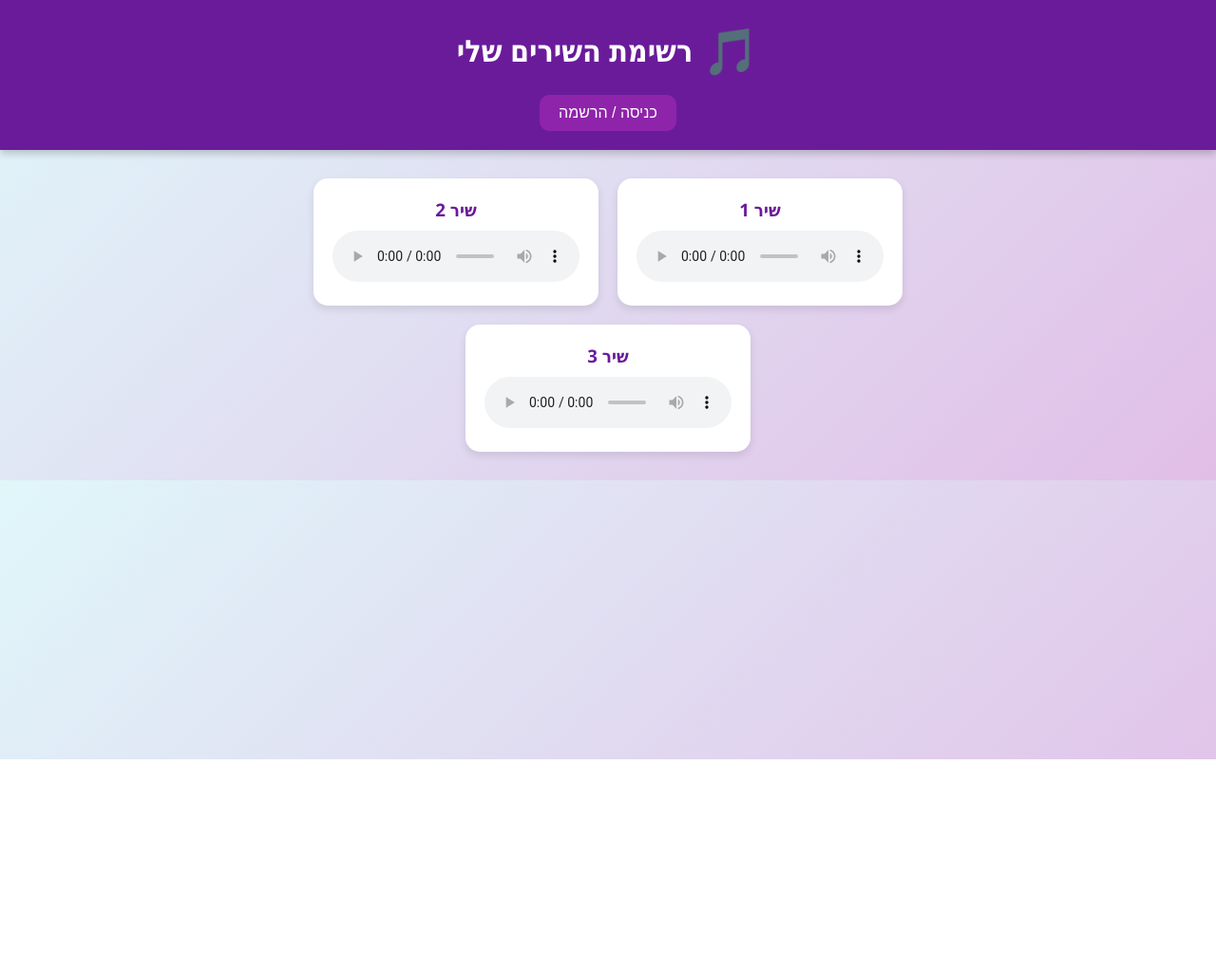
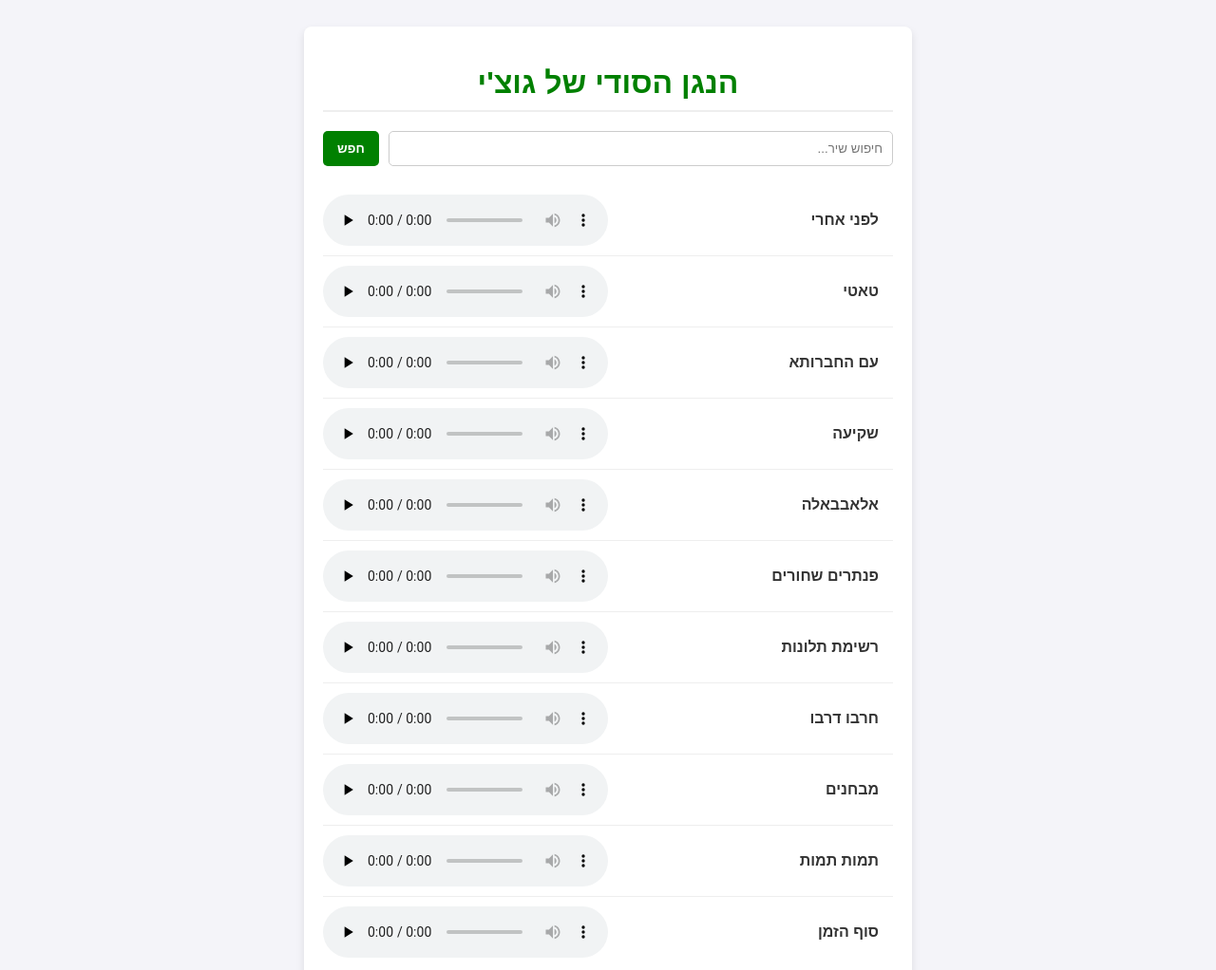
Before and after one commit to i0527685490-source/gocci, a plain HTML site: page index.html in a window 1280 px wide. Shown: the top 1022 px of the page at 95% size. Before the commit the page ends 800 px from the top, so only its background shows below. Drawn offline with Linux system fonts and the light colour scheme.

Commit message:
index.html

```diff
--- a/index.html
+++ b/index.html
@@ -1,261 +1,170 @@
 <!DOCTYPE html>
-<html lang="he">
+<html lang="he" dir="rtl">
 <head>
-  <meta charset="UTF-8" />
-  <meta name="viewport" content="width=device-width, initial-scale=1.0" />
-  <title>🎵 רשימת השירים שלי</title>
+    <meta charset="UTF-8">
+    <meta name="viewport" content="width=device-width, initial-scale=1.0">
+    <title>הנגן הסודי של גוצ'י</title>
     <style>
         body {
-      font-family: 'Segoe UI', Tahoma, sans-serif;
-      background: linear-gradient(135deg, #e0f7fa, #e1bee7);
-      margin: 0;
-      padding: 0;
-      direction: rtl;
+            font-family: Arial, sans-serif;
+            background-color: #f4f4f9;
+            color: #333;
             text-align: center;
+            padding: 20px;
         }
-
-    header {
-      background: #6a1b9a;
+        .player-container {
+            max-width: 600px;
+            margin: 0 auto;
+            background: #fff;
+            padding: 20px;
+            border-radius: 8px;
+            box-shadow: 0 4px 8px rgba(0,0,0,0.1);
+        }
+        h1 {
+            color: #008000; /* שינוי צבע לכותרת החדשה */
+            border-bottom: 2px solid #eee;
+            padding-bottom: 10px;
+            margin-bottom: 20px;
+        }
+        .search-bar {
+            display: flex;
+            margin-bottom: 20px;
+            gap: 10px;
+        }
+        .search-bar input {
+            flex-grow: 1;
+            padding: 10px;
+            border: 1px solid #ccc;
+            border-radius: 5px;
+            text-align: right;
+        }
+        .search-bar button {
+            padding: 10px 15px;
+            background-color: #008000;
             color: white;
-      padding: 20px;
-      box-shadow: 0 4px 8px rgba(0,0,0,0.2);
+            border: none;
+            border-radius: 5px;
+            cursor: pointer;
+            font-weight: bold;
         }
-
-    header h1 {
-      font-size: 2em;
-      margin: 0;
+        .search-bar button:hover {
+            background-color: #006400;
+        }
+        .song-item {
             display: flex;
             align-items: center;
-      justify-content: center;
-      gap: 10px;
+            justify-content: space-between;
+            padding: 10px 0;
+            border-bottom: 1px solid #eee;
         }
-
-    header h1 span {
-      font-size: 1.5em;
+        .song-item:last-child {
+            border-bottom: none;
         }
-
-    #loginBtn {
-      background-color: #8e24aa;
-      color: white;
-      border: none;
-      border-radius: 10px;
-      padding: 10px 20px;
-      margin-top: 15px;
-      cursor: pointer;
-      font-size: 1em;
-      transition: 0.3s;
+        .song-title {
+            flex-grow: 1;
+            text-align: right;
+            padding-right: 15px;
+            font-weight: bold;
         }
-
-    #loginBtn:hover {
-      background-color: #ab47bc;
-    }
-
-    main {
-      margin: 30px auto;
-      max-width: 900px;
-      display: flex;
-      flex-wrap: wrap;
-      justify-content: center;
-      gap: 20px;
-    }
-
-    .card {
-      background-color: white;
-      border-radius: 15px;
-      width: 260px;
-      box-shadow: 0 4px 8px rgba(0,0,0,0.1);
-      padding: 20px;
-      transition: 0.3s;
-    }
-
-    .card:hover {
-      transform: translateY(-5px);
-      box-shadow: 0 6px 12px rgba(0,0,0,0.15);
-    }
-
-    .card h3 {
-      margin: 0 0 10px;
-      color: #6a1b9a;
-    }
-
         audio {
             width: 100%;
-      outline: none;
+            max-width: 300px;
         }
-
-    input[type="text"] {
-      width: 90%;
-      padding: 6px;
-      margin-bottom: 10px;
-      border-radius: 6px;
-      border: 1px solid #ccc;
+        @media (max-width: 600px) {
+            .song-item {
+                flex-direction: column;
+                align-items: flex-start;
             }
-
-    button.saveBtn {
-      background-color: #6a1b9a;
-      color: white;
-      border: none;
-      border-radius: 8px;
-      padding: 5px 10px;
-      cursor: pointer;
-      transition: 0.3s;
+            .song-title {
+                padding-bottom: 8px;
             }
-
-    button.saveBtn:hover {
-      background-color: #8e24aa;
+            audio {
+                width: 100%;
+                margin-top: 5px;
             }
-
-    /* מודל התחברות */
-    .modal {
-      position: fixed;
-      top: 0;
-      right: 0;
+            .search-bar {
+                flex-direction: column;
+            }
+            .search-bar button {
                 width: 100%;
-      height: 100%;
-      background: rgba(0,0,0,0.5);
-      display: flex;
-      align-items: center;
-      justify-content: center;
+                margin-top: 5px;
             }
-
-    .hidden {
-      display: none;
-    }
-
-    .modal-content {
-      background: white;
-      padding: 25px;
-      border-radius: 12px;
-      text-align: center;
-      box-shadow: 0 4px 12px rgba(0,0,0,0.3);
-      width: 300px;
-    }
-
-    .modal-content input {
-      width: 80%;
-      padding: 8px;
-      margin: 5px 0;
-      border-radius: 6px;
-      border: 1px solid #ccc;
-    }
-
-    .modal-content button {
-      margin-top: 10px;
-      padding: 8px 12px;
-      border-radius: 8px;
-      border: none;
-      cursor: pointer;
-    }
-
-    #loginSubmit {
-      background-color: #6a1b9a;
-      color: white;
-    }
-
-    #closeModal {
-      background-color: #ccc;
-      color: black;
-      margin-right: 10px;
         }
     </style>
 </head>
 <body>
 
-  <header>
-    <h1><span>🎵</span> רשימת השירים שלי</h1>
-    <button id="loginBtn">כניסה / הרשמה</button>
-  </header>
+    <div class="player-container">
+        <h1>הנגן הסודי של גוצ'י</h1>
 
-  <main id="songsContainer">
-    <!-- כאן נציג את רשימת השירים -->
-  </main>
+        <div class="search-bar">
+            <input type="text" id="searchInput" placeholder="חיפוש שיר...">
+            <button onclick="performSearch()">חפש</button>
+        </div>
 
-  <!-- חלון התחברות -->
-  <div id="loginModal" class="modal hidden">
-    <div class="modal-content">
-      <h2>התחברות</h2>
-      <input type="text" id="email" placeholder="מייל" />
-      <input type="password" id="password" placeholder="סיסמה" />
-      <br>
-      <button id="loginSubmit">כניסה</button>
-      <button id="closeModal">ביטול</button>
+        <div id="playlist">
             </div>
     </div>
 
     <script>
-    const ADMIN_EMAIL = "i0527685490";
-    const ADMIN_PASS = "334763356";
-    let isLoggedIn = false;
-
         const songs = [
-      { name: "שיר 1", file: "audio/song1.mp3" },
-      { name: "שיר 2", file: "audio/song2.mp3" },
-      { name: "שיר 3", file: "audio/song3.mp3" }
+            { title: "לפני אחרי", url: "https://s3.prog.co.il/data/audio/2116/2116946-2dfb9ceed3c6ec0c02102e56b0ff335b.mp3" },
+            { title: "טאטי", url: "https://s3.prog.co.il/data/audio/2116/2116948-733aec1e4b299f895ad2d331e9e9b01c.mp3" },
+            { title: "עם החברותא", url: "https://s3.prog.co.il/data/audio/2116/2116951-ae16496b7af4b9ba74648efcab39a76e.mp3" },
+            { title: "שקיעה", url: "https://s3.prog.co.il/data/audio/2116/2116960-a8ac83f57f98ab84cc7a688c7c8fd069.mp3" },
+            { title: "אלאבבאלה", url: "https://s3.prog.co.il/data/audio/2116/2116963-f31111d5bf6ef06c00d7ff1be80598cd.mp3" },
+            { title: "פנתרים שחורים", url: "https://s3.prog.co.il/data/audio/2116/2116964-abc2027e5a4ead09df6e4f3ee29f45ea.mp3" },
+            { title: "רשימת תלונות", url: "https://s3.prog.co.il/data/audio/2116/2116966-e3a2970b881a8526dc6daf8154f5124b.mp3" },
+            { title: "חרבו דרבו", url: "https://s3.prog.co.il/data/audio/2116/2116968-a9d3453ea3b44f664758b69d6af8eb38.mp3" },
+            { title: "מבחנים", url: "https://s3.prog.co.il/data/audio/2116/2116970-d18d2fe6d480e6cc55d0a05d4a64dc16.mp3" },
+            { title: "תמות תמות", url: "https://s3.prog.co.il/data/audio/2116/2116978-bf80a887a0f980ea4b337a8e8b2a8825.mp3" },
+            { title: "סוף הזמן", url: "https://s3.prog.co.il/data/audio/2116/2116975-2f8e47c564eff1eecb8af9186a1a7f22.mp3" }
         ];
 
-    document.addEventListener("DOMContentLoaded", () => {
-      const loginBtn = document.getElementById("loginBtn");
-      const modal = document.getElementById("loginModal");
-      const loginSubmit = document.getElementById("loginSubmit");
-      const closeModal = document.getElementById("closeModal");
+        const playlist = document.getElementById('playlist');
 
-      loginBtn.addEventListener("click", () => modal.classList.remove("hidden"));
-      closeModal.addEventListener("click", () => modal.classList.add("hidden"));
+        function renderPlaylist(songList) {
+            playlist.innerHTML = ''; // ניקוי רשימה קיימת
+            songList.forEach(song => {
+                const songItem = document.createElement('div');
+                songItem.classList.add('song-item');
 
-      loginSubmit.addEventListener("click", () => {
-        const email = document.getElementById("email").value.trim();
-        const pass = document.getElementById("password").value.trim();
+                const title = document.createElement('div');
+                title.classList.add('song-title');
+                title.textContent = song.title;
 
-        if (email === ADMIN_EMAIL && pass === ADMIN_PASS) {
-          isLoggedIn = true;
-          modal.classList.add("hidden");
-          loginBtn.textContent = "מחובר ✅";
-          renderSongs();
-        } else {
-          alert("שגיאת התחברות!");
-        }
+                const audioPlayer = document.createElement('audio');
+                audioPlayer.controls = true;
+                audioPlayer.src = song.url;
+                audioPlayer.preload = 'none';
+
+                songItem.appendChild(title);
+                songItem.appendChild(audioPlayer);
+                playlist.appendChild(songItem);
             });
-
-      renderSongs();
-    });
-
-    function renderSongs() {
-      const container = document.getElementById("songsContainer");
-      container.innerHTML = "";
-
-      songs.forEach((song, i) => {
-        const card = document.createElement("div");
-        card.className = "card";
-
-        if (isLoggedIn) {
-          const input = document.createElement("input");
-          input.type = "text";
-          input.value = song.name;
-          input.addEventListener("input", e => song.name = e.target.value);
-
-          const saveBtn = document.createElement("button");
-          saveBtn.textContent = "שמור";
-          saveBtn.className = "saveBtn";
-          saveBtn.addEventListener("click", () => {
-            alert(`השם נשמר: ${song.name}`);
-          });
-
-          card.appendChild(input);
-          card.appendChild(saveBtn);
-        } else {
-          const title = document.createElement("h3");
-          title.textContent = song.name;
-          card.appendChild(title);
         }
 
-        const audio = document.createElement("audio");
-        audio.controls = true;
-        audio.src = song.file;
-        card.appendChild(audio);
+        // פונקציה לביצוע חיפוש (כעת רק מציגה הודעה בקונסול)
+        function performSearch() {
+            const searchText = document.getElementById('searchInput').value.toLowerCase();
 
-        container.appendChild(card);
-      });
+            // לוגיקת חיפוש פשוטה: סינון השירים ששמם מכיל את טקסט החיפוש
+            const filteredSongs = songs.filter(song =>
+                song.title.toLowerCase().includes(searchText)
+            );
+
+            renderPlaylist(filteredSongs);
+
+            // אם רוצים להוסיף הודעה למשתמש
+            if (searchText === "") {
+                console.log("הוצגה כל הרשימה.");
+            } else {
+                console.log(`בוצע חיפוש עבור: ${searchText}. נמצאו ${filteredSongs.length} שירים.`);
             }
+        }
+
+        // טען את הרשימה המלאה בהתחלה
+        renderPlaylist(songs);
     </script>
 
 </body>
```
Lines whose indentation alone changed are shown as unchanged.
